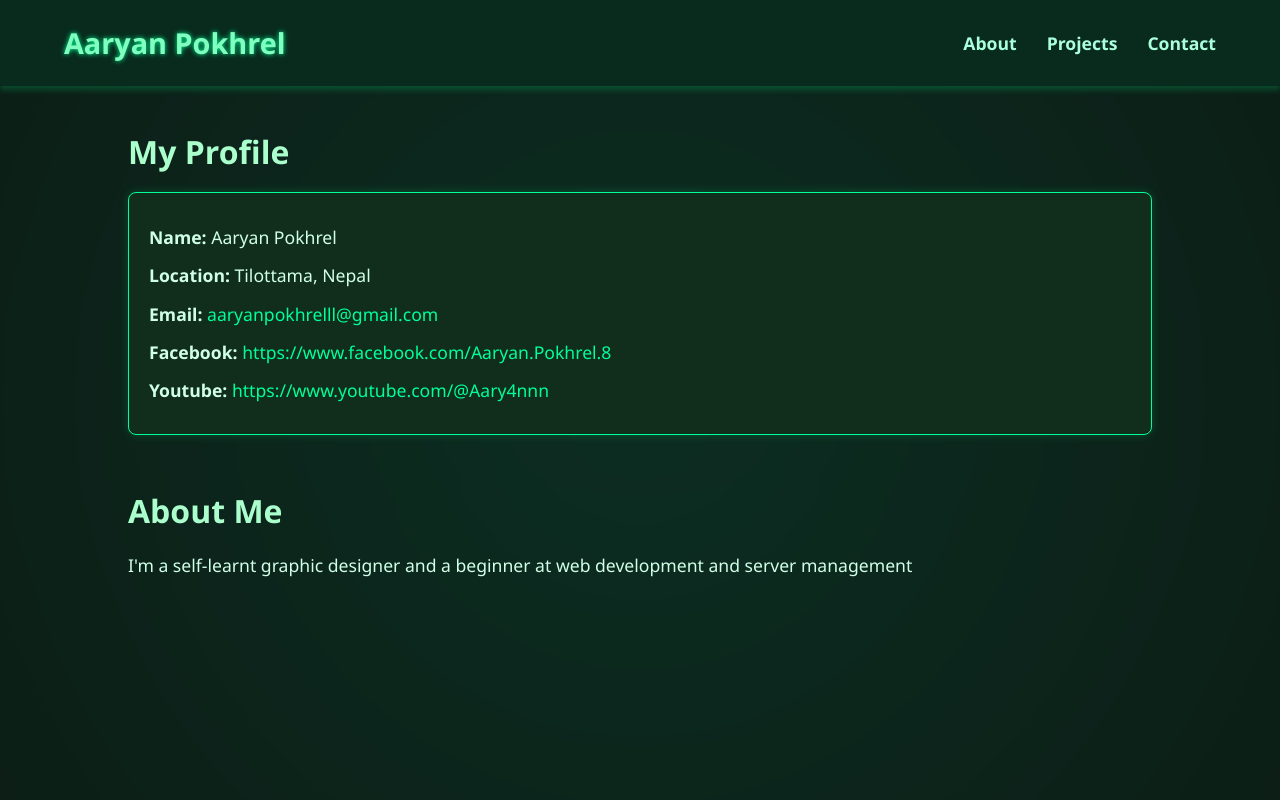
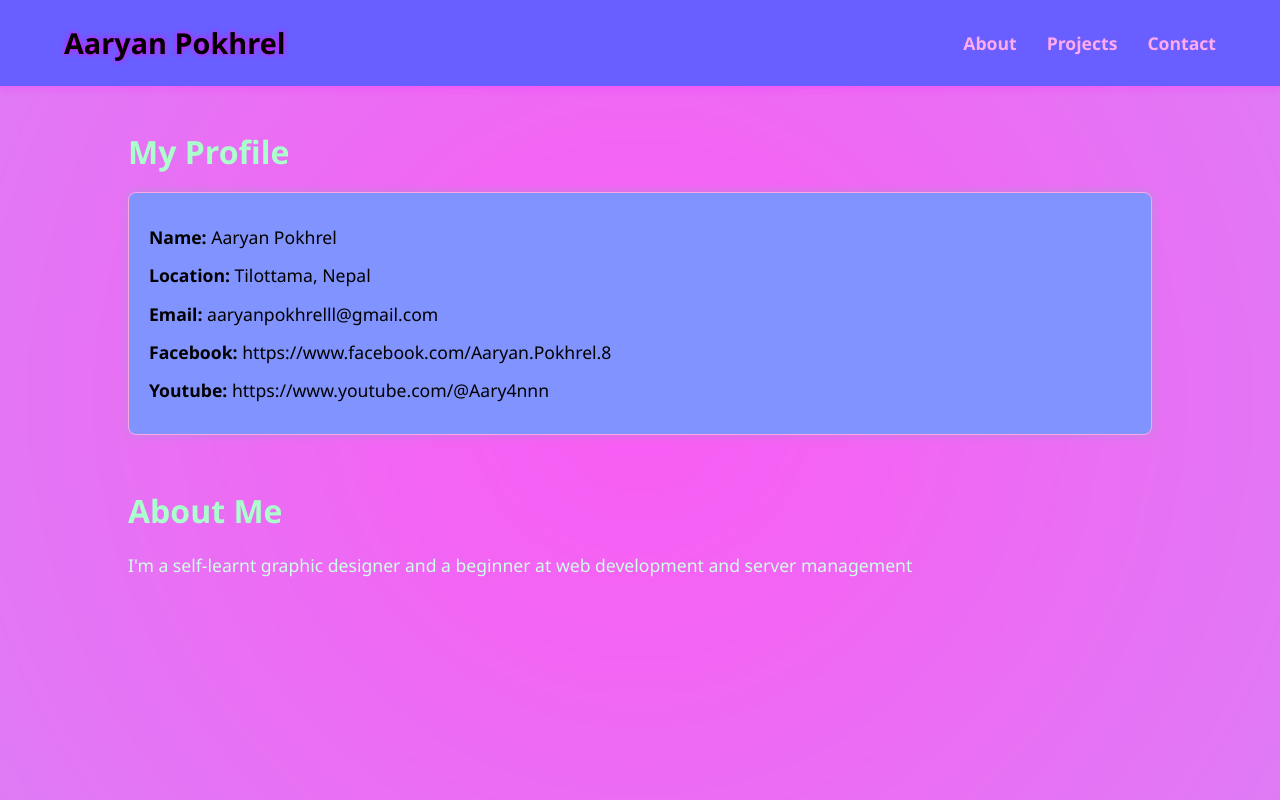
Before and after one commit to AaryannnPokhrel/Aaryannn, a plain HTML site: page index.html in a window 1280 px wide. Drawn offline with Linux system fonts and the light colour scheme.

Commit message:
Add files via upload

```diff
--- a/style.css
+++ b/style.css
@@ -7,7 +7,7 @@
 
 body {
   font-family: 'Segoe UI', sans-serif;
-  background-color: #0a0f0a;
+  background-color:rgb(252, 153, 230);
   color: #e0f7e9;
   line-height: 1.6;
 }
@@ -20,7 +20,7 @@ body::before {
   left: -50%;
   width: 200%;
   height: 200%;
-  background: radial-gradient(circle, #0f3d2e 0%, #0a0f0a 100%);
+  background: radial-gradient(circle, #fb40f8 0%, #ac9cff 100%);
   z-index: -1;
   animation: glow 10s ease-in-out infinite alternate;
 }
@@ -38,9 +38,9 @@ body::before {
 
 /* Header navigation */
 header {
-  background-color: #082b1d;
+  background-color: #695eff;
   padding: 20px 0;
-  box-shadow: 0 4px 6px rgba(0, 255, 128, 0.2);
+  box-shadow: 0 4px 6px rgba(251, 36, 255, 0.2);
 }
 
 .container {
@@ -53,10 +53,9 @@ header {
 
 .logo {
   font-size: 1.8rem;
-  color: #80ffbf;
-  text-shadow: 0 0 5px #00ff99;
+  color: #000000;
+  text-shadow: 0 0 5px #ff00fb;
 }
-
 .nav-links {
   list-style: none;
   display: flex;
@@ -64,14 +63,14 @@ header {
 }
 
 .nav-links a {
-  color: #aaffdd;
+  color: #ffaaf1;
   text-decoration: none;
   font-weight: bold;
   transition: color 0.3s ease;
 }
 
 .nav-links a:hover {
-  color: #00ff99;
+  color: #ff00f2;
 }
 
 /* Main content sections */
@@ -113,8 +112,8 @@ a:hover {
 footer {
   text-align: center;
   padding: 20px 0;
-  background-color: #061a12;
-  color: #88ffcc;
+  background-color: #db81ff;
+  color: #000000;
   font-size: 0.9rem;
 }
 .projects-grid {
@@ -125,7 +124,7 @@ footer {
 
 .project-card {
   background-color: #112d1c;
-  border: 1px solid #00ff99;
+  border: 1px solid #ff00c8;
   padding: 20px;
   border-radius: 8px;
   transition: transform 0.3s ease, box-shadow 0.3s ease;
@@ -134,11 +133,11 @@ footer {
 
 .project-card:hover {
   transform: translateY(-5px);
-  box-shadow: 0 0 20px rgba(0, 255, 128, 0.4);
+  box-shadow: 0 0 20px rgb(221, 0, 255);
 }
 
 .project-card h3 {
-  color: #aaffcc;
+  color: #000000;
   margin-bottom: 10px;
 }
 
@@ -146,21 +145,21 @@ footer {
   color: #d0ffe7;
 }
 .profile-container {
-  background-color: #112d1c;
+  background-color: #8093ff;
   padding: 20px;
   border-radius: 8px;
-  border: 1px solid #00ff99;
+  border: 1px solid #ffa6e4;
   box-shadow: 0 0 10px rgba(0, 255, 128, 0.2);
 }
 
 .profile-info p {
   font-size: 1.1rem;
   margin: 10px 0;
-  color: #d0ffe7;
+  color: #000000;
 }
 
 .profile-info a {
-  color: #00ff99;
+  color: #000000;
   text-decoration: none;
 }
 
```
